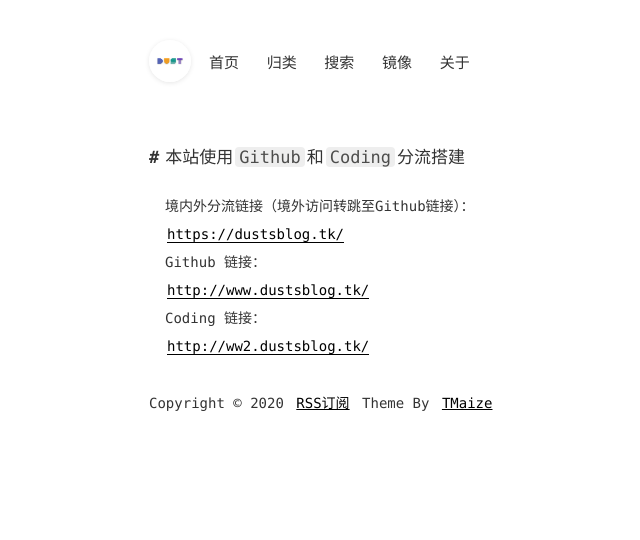
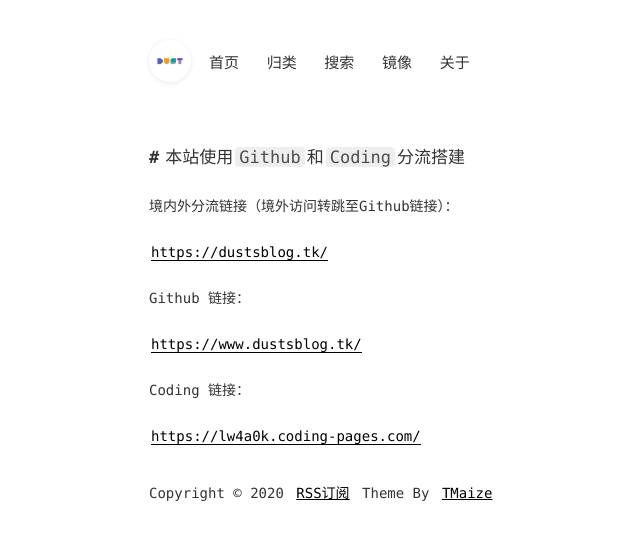
Before and after one commit to chenxijun/chenxijun.github.io, a Jekyll site: the page built from pages/mirrors.html, in a window 1280 px wide. Shown: the top 540 px of the page, without its empty margins (165-805 px from the left). Built offline with Jekyll 4.4.1, drawn with Linux system fonts in a browser that asks for light colours; comment, search, counter and statistics services are not loaded.

Commit message:
Better Mirrors

```diff
--- a/pages/mirrors.html
+++ b/pages/mirrors.html
@@ -10,14 +10,12 @@
     <div class="post">
       <h2 id="本站使用github和coding分流搭建">本站使用<code class="highlighter-rouge">Github</code>和<code
         class="highlighter-rouge">Coding</code>分流搭建</h2>
-      <ul>
-        <p>境内外分流链接（境外访问转跳至Github链接）：</p>
-        <p><a href="https://dustsblog.tk/">https://dustsblog.tk/</a></p>
-        <p>Github 链接：</p>
-        <p><a href="https://www.dustsblog.tk/">http://www.dustsblog.tk/</a></p>
-        <p>Coding 链接：</p>
-        <p><a href="https://lw4a0k.coding-pages.com/">http://ww2.dustsblog.tk/</a></p>
-      </ul>
+      <p>境内外分流链接（境外访问转跳至Github链接）：</p>
+      <p><a href="https://dustsblog.tk/">https://dustsblog.tk/</a></p>
+      <p>Github 链接：</p>
+      <p><a href="https://www.dustsblog.tk/">https://www.dustsblog.tk/</a></p>
+      <p>Coding 链接：</p>
+      <p><a href="https://lw4a0k.coding-pages.com/">https://lw4a0k.coding-pages.com/</a></p>
     </div>
   </div>
 </div>
```
